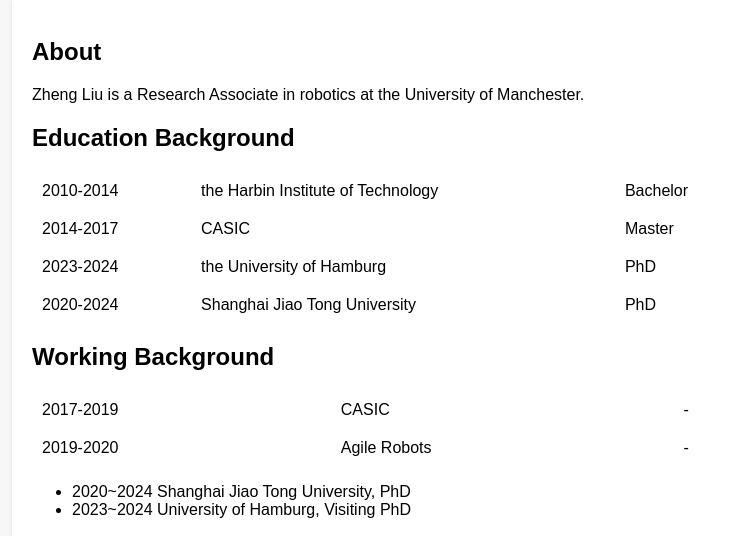
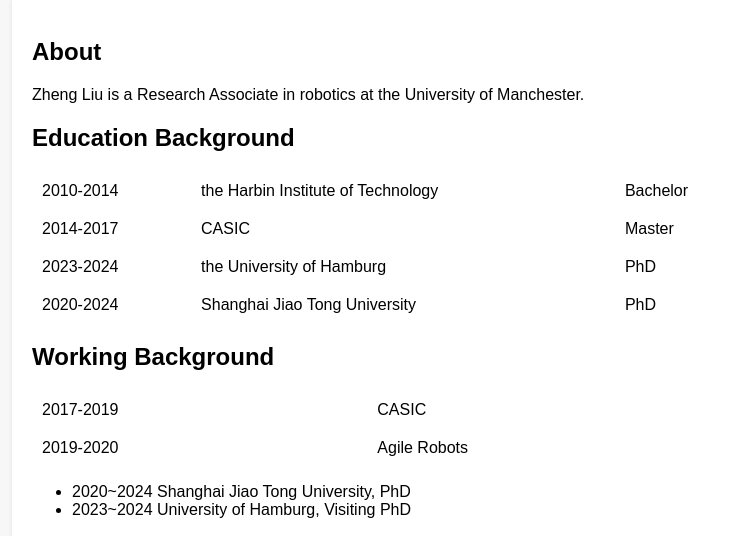
Before and after one commit to LiuzhengSJ/zhengliu.github.io, a plain HTML site: page index.html in a window 1280 px wide. Shown: the part 262-798 px from the top of the page, without its empty margins (8-746 px from the left). Drawn offline with Linux system fonts and the light colour scheme.

Commit message:
Update index.html

```diff
--- a/index.html
+++ b/index.html
@@ -44,7 +44,7 @@
         td {
             border: none; /* Hides table cell borders */
             padding: 10px; /* Adds space inside the cells */
-            text-align: center; /* Aligns text to the center by default */
+            text-align: left; /* Aligns text to the center by default */
         }
     </style>
 </head>
@@ -92,13 +92,11 @@
             <tr>
                 <td style="text-align: left;">2017-2019</td>
                 <td style="text-align: left;">CASIC</td>
-                <td style="text-align: left;">- </td>
             </tr>
             <!-- Second Row -->
             <tr>
                 <td style="text-align: left;">2019-2020</td>
                 <td style="text-align: left;">Agile Robots</td>
-                <td style="text-align: left;">- </td>
             </tr>
         </table>
 
```
